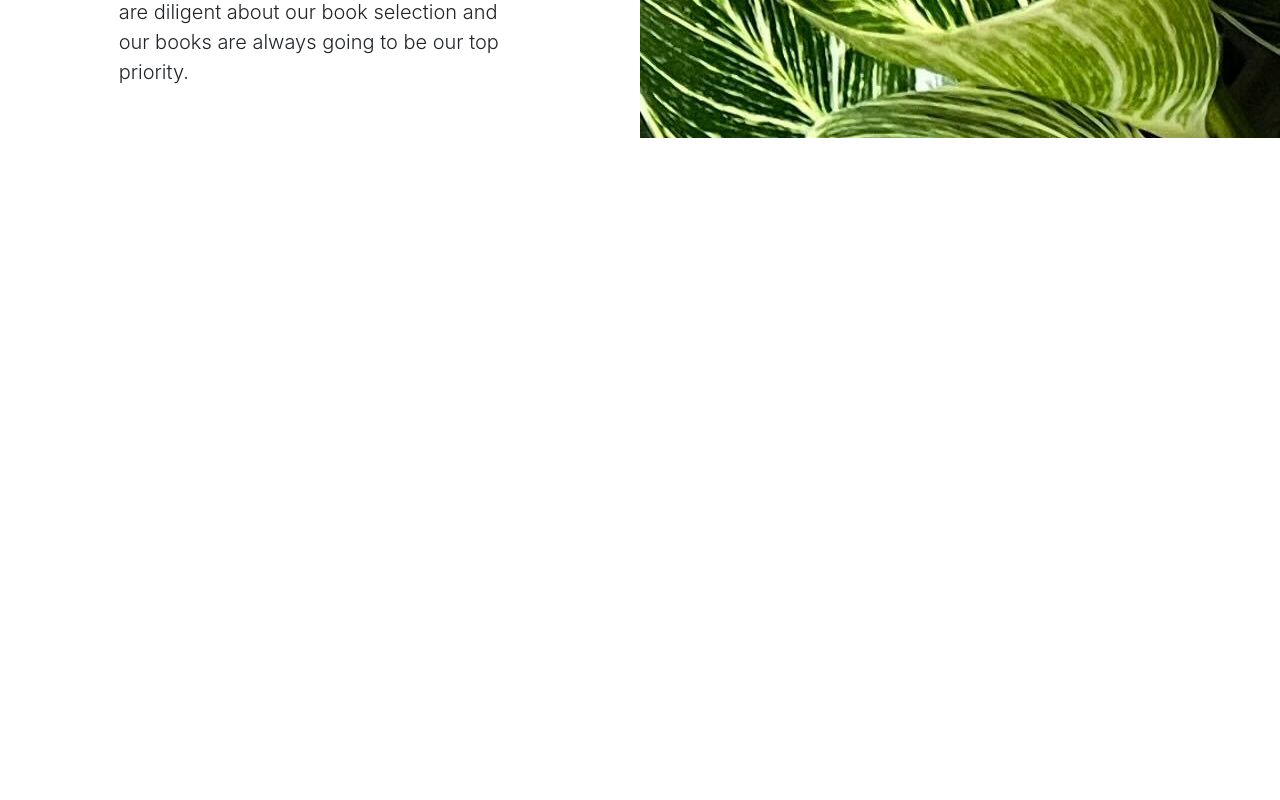
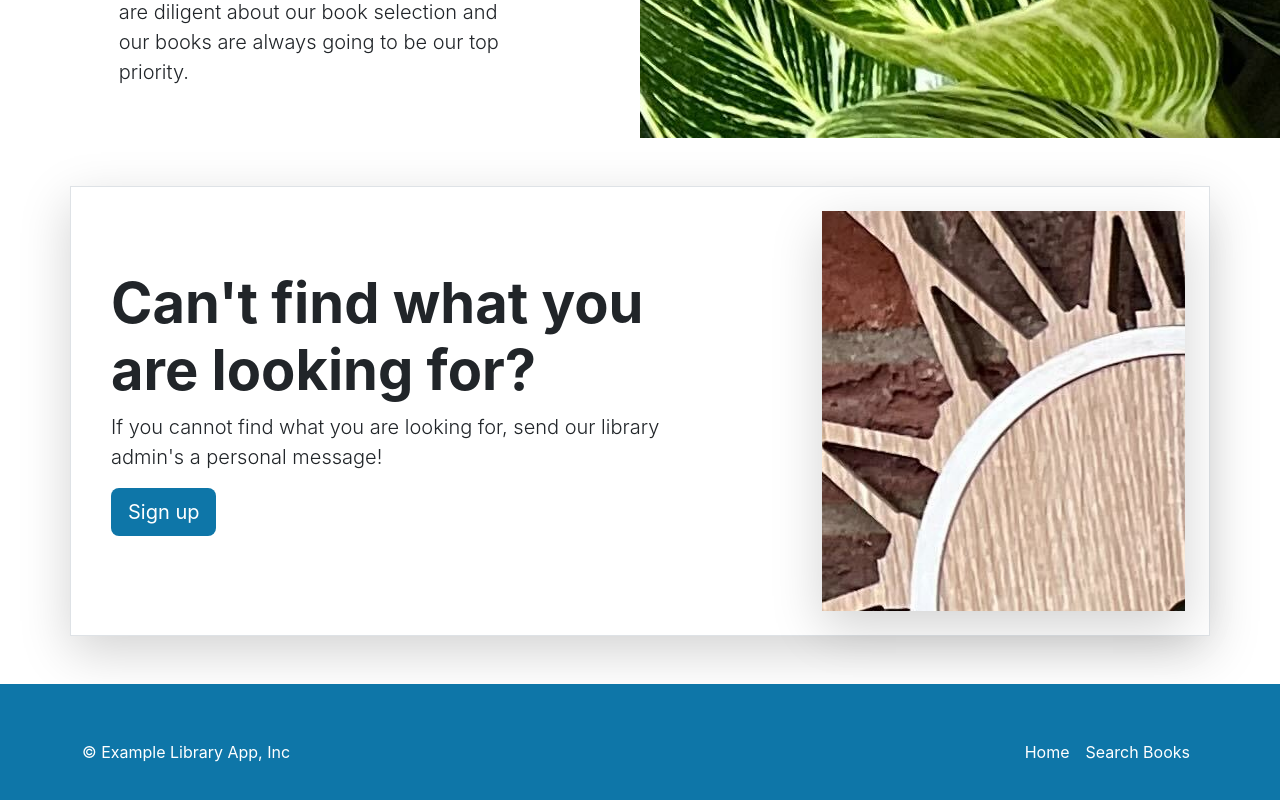
Before and after one commit to civanozbay/library-app, a React (Create React App) app: page / in a window 1280 px wide. Shown: the part 1786-2586 px from the top of the page. Before the commit the page ends 1924 px from the top, so only its background shows below. Built offline with nearby package versions, Linux system fonts and the light colour scheme.

Commit message:
homepage cleaned up

```diff
--- a/src/App.tsx
+++ b/src/App.tsx
@@ -1,19 +1,15 @@
 import React from "react";
 import "./App.css";
 import { Navbar } from "./layouts/NavBarAndFooter/Navbar";
-import { ExploreTopBooks } from "./layouts/HomePage/ExploreTopBooks";
-import { Carousel } from "./layouts/HomePage/Carousel";
-import { Heros } from "./layouts/HomePage/Heros";
+import { Footer } from "./layouts/NavBarAndFooter/Footer";
+import { HomePage } from "./layouts/HomePage/HomePage";
 
-function App() {
+export const App = () => {
   return (
     <div>
       <Navbar />
-      <ExploreTopBooks />
-      <Carousel />
-      <Heros />
+      <HomePage />
+      <Footer />
     </div>
   );
-}
-
-export default App;
+};
--- a/src/index.tsx
+++ b/src/index.tsx
@@ -1,7 +1,7 @@
 import React from "react";
 import ReactDOM from "react-dom/client";
 import "./index.css";
-import App from "./App";
+import { App } from "./App";
 
 const root = ReactDOM.createRoot(
   document.getElementById("root") as HTMLElement
--- /dev/null
+++ b/src/layouts/HomePage/HomePage.tsx
@@ -0,0 +1,15 @@
+import { Carousel } from "../components/Carousel";
+import { ExploreTopBooks } from "../components/ExploreTopBooks";
+import { Heros } from "../components/Heros";
+import { LibraryServices } from "../components/LibraryServices";
+
+export const HomePage = () => {
+  return (
+    <>
+      <ExploreTopBooks />
+      <Carousel />
+      <Heros />
+      <LibraryServices />
+    </>
+  );
+};
--- /dev/null
+++ b/src/layouts/NavBarAndFooter/Footer.tsx
@@ -0,0 +1,24 @@
+export const Footer = () => {
+  return (
+    <div className="main-color">
+      <footer
+        className="container d-flex flex-wrap
+                justify-content-between align-items-center py-5 main-color"
+      >
+        <p className="col-md-4 mb-0 text-white">© Example Library App, Inc</p>
+        <ul className="nav navbar-dark col-md-4 justify-content-end">
+          <li className="nav-item">
+            <a href="#" className="nav-link px-2 text-white">
+              Home
+            </a>
+          </li>
+          <li className="nav-item">
+            <a href="#" className="nav-link px-2 text-white">
+              Search Books
+            </a>
+          </li>
+        </ul>
+      </footer>
+    </div>
+  );
+};
--- /dev/null
+++ b/src/layouts/components/LibraryServices.tsx
@@ -0,0 +1,23 @@
+export const LibraryServices = () => {
+  return (
+    <div className="container my-5">
+      <div className="row p-4 align-items-center border shadow-lg">
+        <div className="col-lg-7 p-3">
+          <h1 className="display-4 fw-bold">
+            Can't find what you are looking for?
+          </h1>
+          <p className="lead">
+            If you cannot find what you are looking for, send our library
+            admin's a personal message!
+          </p>
+          <div className="d-grid gap-2 justify-content-md-start mb-4 mb-lg-3">
+            <a className="btn main-color btn-lg text-white" href="#">
+              Sign up
+            </a>
+          </div>
+        </div>
+        <div className="col-lg-4 offset-lg-1 shadow-lg lost-image"></div>
+      </div>
+    </div>
+  );
+};
```
Also changed, not shown: src/layouts/components/Carousel.tsx (renamed from src/layouts/HomePage/Carousel.tsx), src/layouts/components/ExploreTopBooks.tsx (renamed from src/layouts/HomePage/ExploreTopBooks.tsx), src/layouts/components/Heros.tsx (renamed from src/layouts/HomePage/Heros.tsx), src/layouts/components/ReturnBook.tsx (renamed from src/layouts/HomePage/ReturnBook.tsx).
